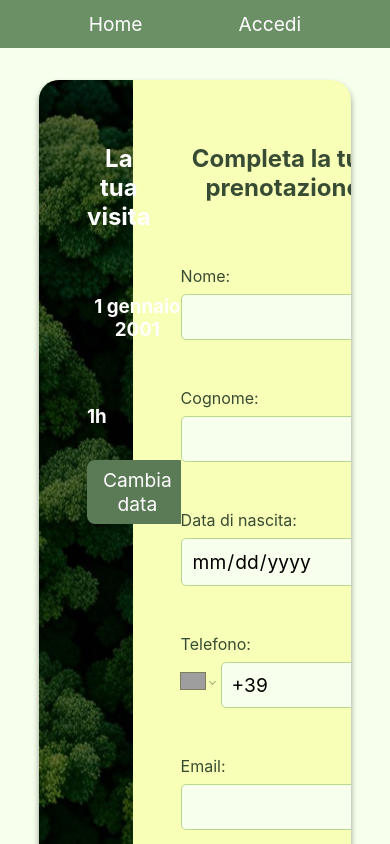
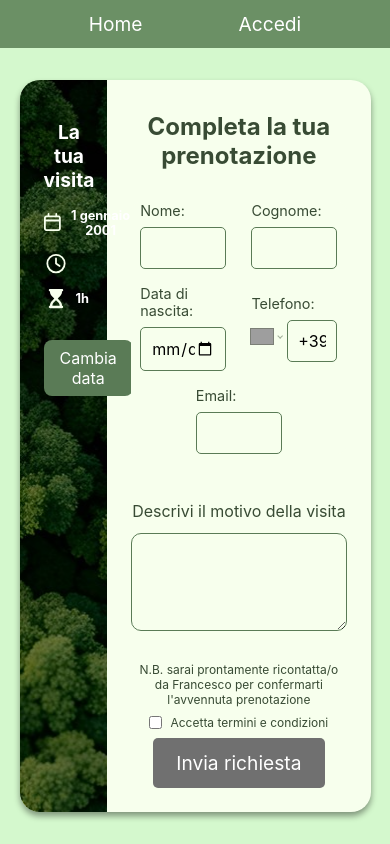
Before and after one commit to TommasoVilla91/aurabook, a React (Vite) app: page /form/1 in a window 390 px wide. Shown: the top 844 px of the page. Built offline with nearby package versions, Linux system fonts and the light colour scheme; grey boxes are pictures that could not be loaded.

Commit message:
feat: form responsive per tutti i desktop

```diff
--- a/src/components/EventModal.module.css
+++ b/src/components/EventModal.module.css
@@ -85,7 +85,7 @@
     display: flex;
     flex-direction: column;
     align-items: center;
-    justify-content: space-between;
+    justify-content: center;
     background-color: #ffe8b6;
     padding: 2rem;
 }
@@ -94,6 +94,10 @@
     color: #384b37;
     padding-left: 1rem;
     padding-bottom: 2rem;
+}
+
+.slotsArea {
+    width: 100%;
 }
 
 .loadingMessage,
@@ -165,6 +169,29 @@
     font-size: 1.2rem;
     margin: 1.5rem 0 2.5rem 0;
     text-align: center;
+}
+
+@media screen and (max-width: 1440px) {
+    .modalContent {
+        width: 70vw;
+    }
+
+    .modalInfo {
+        width: 42%;
+        gap: 2rem;
+        padding: 2rem;
+    }
+
+    .modalSlots {
+        width: 58%;
+        padding: 2rem;
+        justify-content: center;
+    }
+
+    .slotsArea {
+        width: 100%;
+
+    }
 }
 
 
@@ -300,7 +327,7 @@
     }
 
     .slotButtons {
-        justify-content: space-between;
+        justify-content: space-around;
         gap: 0.7rem;
         row-gap: 0.7rem;
     }
--- a/src/pages/FormPage.jsx
+++ b/src/pages/FormPage.jsx
@@ -2,6 +2,9 @@ import { Link, useNavigate, useParams } from 'react-router-dom';
 import { useEffect, useMemo, useRef, useState } from 'react';
 import { useGlobalContext } from '../context/GlobalContext';
 import { supabase } from '../../supabase/supabaseClient';
+import { FontAwesomeIcon } from '@fortawesome/react-fontawesome';
+import { faHourglassStart } from '@fortawesome/free-solid-svg-icons';
+import { faCalendar, faClock } from '@fortawesome/free-regular-svg-icons';
 import style from './FormPage.module.css';
 import dayjs from 'dayjs';
 import localeData from 'dayjs/plugin/localeData'; // Importa il plugin per i dati locali
@@ -190,10 +193,18 @@ function FormPage() {
                     <h1>La tua visita</h1>
 
                     <div className={style.bookingInfo}>
-
-                        <h3>{formattedDate}</h3>
-                        <h3>{selectedTime}</h3>
-                        <h3>1h</h3>
+                        <div>
+                            <FontAwesomeIcon className={style.icon} icon={faCalendar} />
+                            <h3>{formattedDate}</h3>
+                        </div>
+                        <div>
+                            <FontAwesomeIcon className={style.icon} icon={faClock} />
+                            <h3>{selectedTime}</h3>
+                        </div>
+                        <div>
+                            <FontAwesomeIcon className={style.icon} icon={faHourglassStart} />
+                            <h3>1h</h3>
+                        </div>
 
                         <Link to={'/'} className={style.changeDate}>Cambia data</Link>
 
--- a/src/pages/FormPage.module.css
+++ b/src/pages/FormPage.module.css
@@ -1,5 +1,7 @@
 .formPage {
-    background-color: #f7ffed;
+    background-color: #d4f8cd;
+    background-position: center;
+    background-size: cover;
     min-height: calc(100vh - 48px);
     display: flex;
     justify-content: center;
@@ -12,13 +14,14 @@
     display: flex;
     align-items: center;
     max-width: 80%;
+    height: 90vh;
     border-radius: 20px;
     overflow: hidden;
-    background-color: #f8ffb6;
+    background-color: #f7ffed;
     box-shadow: 0 4px 6px rgba(0,0,0,0.4);
 }
 
-/******** RIGHT FORM IMAGE *******/
+/******** LEFT FORM IMAGE *******/
 
 .imageForm {
     display: flex;
@@ -49,6 +52,18 @@
     height: 100%;
 }
 
+.bookingInfo div {
+    display: flex;
+    align-items: center;
+    gap: 1rem;
+    font-size: 1.2rem;
+}
+
+.icon {
+    font-size: 1.5rem;
+    color: #f7ffed;
+}
+
 .changeDate {
     background-color: #5a7b56;
     text-decoration: none;
@@ -65,22 +80,26 @@
 /******* FORM *********/
 
 .formArea {
+    width: 100%;
     height: 100%;
     display: flex;
     flex-direction: column;
     align-items: start;
+    justify-content: start;
     padding: 0 3rem;
+    overflow: auto;
 }
 
 .formArea h1 {
     padding: 4rem 0;
+    height: 10%;
 }
 
 .formContainer form {
     width: 100%;
+    height: 90%;
     display: flex;
-    justify-content: start;
-    gap: 2rem;
+    justify-content: space-between;
     flex-wrap: wrap;
 }
 
@@ -88,7 +107,7 @@
     width: 100%;
     padding: 10px;
     border-radius: 5px;
-    border: 1px solid #b8d890;
+    border: 1px solid #5a7b56;
     margin-top: 0.5rem;
     background-color: #f7ffed;
     font-size: 1.2rem;
@@ -99,6 +118,7 @@
     justify-content: start;
     gap: 2rem;
     width: 100%;
+    margin-bottom: 2rem;
 }
 
 .anagraphicInfo {
@@ -106,9 +126,10 @@
     display: flex;
     flex-direction: column;
     align-items: center;
+    justify-content: space-evenly;
     gap: 3rem;
     border-radius: 10px;
-    background-color: #f8ffb6;
+    background-color: #f7ffed;
     color: #384b34;
 }
 
@@ -128,27 +149,40 @@
     display: flex;
     flex-direction: column;
     align-items: center;
-    justify-content: start;
+    justify-content: center;
     padding: 1rem 0 3rem 0;
     color: #384b34;
 }
 
 .description label {
+    height: 10%;
     display: block;
-    padding-bottom: 1rem;
+    padding-bottom: 2rem;
     font-size: 1.2rem;
 }
 
 .description textarea {
     width: 100%;
+    height: 90%;
     padding: 10px;
     border-radius: 10px;
     font-size: 1.3rem;
-    border: 1px solid #b8d890;
+    border: 1px solid #5a7b56;
     background-color: #f7ffed;
 }
 
 /* submit button area */
+
+.submitButton {
+    width: 100%;
+    margin-top: 1rem;
+    display: flex;
+    flex-direction: column;
+    gap: 1rem;
+    align-items: center;
+    justify-content: center;
+    padding-bottom: 2rem;
+}
 
 .termConditions {
     display: flex;
@@ -163,16 +197,6 @@
 .termConditions label {
     white-space: nowrap;
     font-size: 14px;
-}
-
-.submitButton {
-    width: 100%;
-    margin-top: 1rem;
-    display: flex;
-    flex-direction: column;
-    gap: 1rem;
-    align-items: center;
-    padding-bottom: 2rem;
 }
 
 .submitButton button {
@@ -198,3 +222,157 @@
     background-color: #435a40;
     color: rgb(207, 207, 207);
 }
+
+@media screen and (max-width: 1920px) {
+    .formContainer {
+        max-width: 90%;
+    }
+
+    .imageForm {
+        width: 35%;
+    }
+
+    .imageForm h1 {
+        padding: 2rem 0;
+        font-size: 1.8rem;
+    }
+
+    .formContainer form {
+        height: 85%;
+    }
+
+    .formArea h1 {
+        padding: 2rem 0;
+        height: auto;
+    }
+
+    .anagraphicInfo {
+        gap: 2rem;
+    }
+
+    .description {
+        padding: 1rem 0 2rem 0;
+    }
+
+    .description label {
+        padding-bottom: 2rem;
+        font-size: 1rem;
+    }
+
+    .description textarea {
+        font-size: 1rem;
+    }
+
+    .submitButton button {
+        width: 70%;
+        font-size: 1.2rem;
+        padding: 13px;
+    }
+
+    .termConditions label {
+        font-size: 12px;
+    }
+
+}
+
+@media screen and (max-width: 1280px) {
+    .formContainer {
+        max-width: 90%;
+        height: auto;
+    }
+
+    .imageForm {
+        width: 25%;
+    }
+
+    .imageForm h1 {
+        padding: 2rem 0;
+        font-size: 1.5rem;
+    }
+
+    .bookingInfo {
+        gap: 1.5rem;
+    }
+
+    .bookingInfo div {
+        font-size: 0.8rem;
+        gap: 0.5rem;
+    }
+
+    .formArea {
+        padding: 0 1.5rem;
+    }
+
+    form {
+        gap: 0rem;
+    }
+
+    .formTop {
+        flex-direction: column;
+        gap: 1rem;
+    }
+
+    .anagraphicInfo {
+        flex-direction: row;
+        flex-wrap: wrap;
+        gap: 1rem;
+    }
+
+    .anagraphicInfo .col {
+        width: 40%;
+        font-size: 0.9rem;
+    }
+
+    .anagraphicInfo input {
+        font-size: 1rem;
+    }
+
+    .description {
+        padding: 0 0 1.5rem 0;
+    }
+
+    .submitButton {
+        gap: 0.5rem;
+        padding-bottom: 1rem;
+        margin-top: 0rem;
+
+        p {
+            font-size: 12px;
+        }
+    }
+
+    .submitButton button {
+        width: 80%;
+        font-size: 1.2rem;
+        padding: 13px;
+    }
+}
+
+@media screen and (max-width: 1024px) {
+    .imageForm {
+        padding: 1.5rem;
+    }
+
+    .imageForm h1 {
+        padding: 1rem 0;
+        font-size: 1.2rem;
+    }
+
+    .bookingInfo {
+        gap: 1rem;
+        font-size: 0.9rem;
+
+        h3 {
+            font-size: 0.8rem;
+        }
+    }
+
+    .icon {
+        font-size: 1.2rem;
+    }
+
+    .changeDate {
+        font-size: 1rem;
+        margin-top: 1rem;
+    }
+}
```
